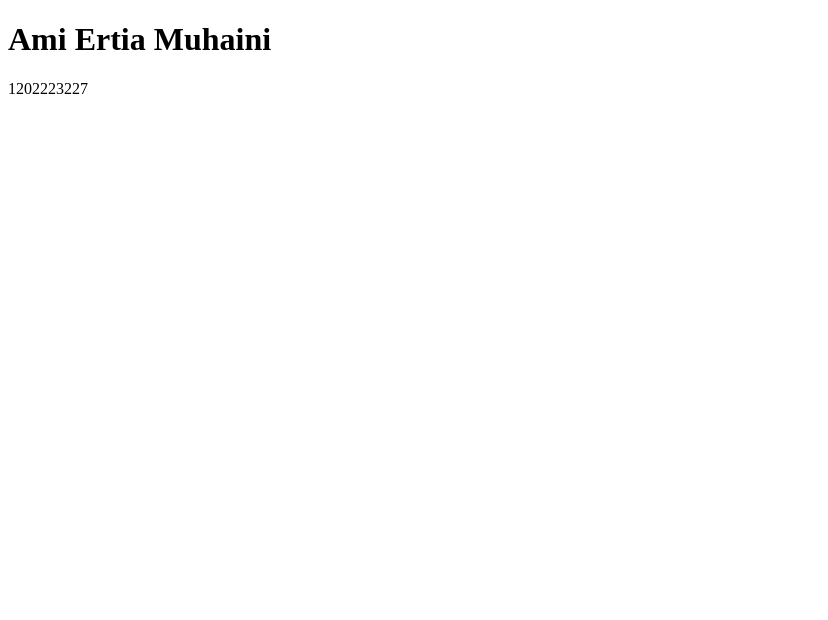
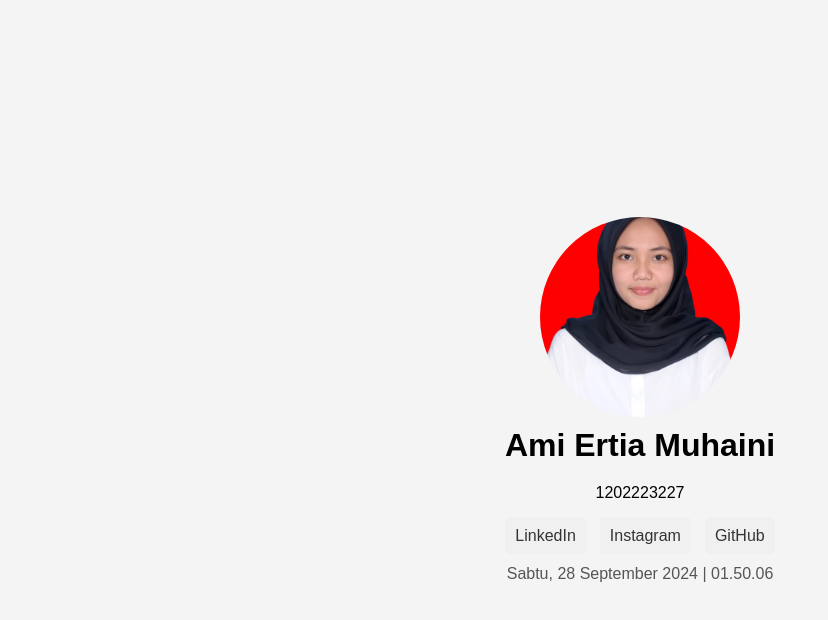
Before and after one commit to amiertia/amiertia.github.io, a plain HTML site: page index.html in a window 1280 px wide. Shown: the whole page, without its empty margins (0-828 px from the left). Drawn offline with Linux system fonts and the light colour scheme; files whose address does not match are found by name.

Commit message:
Update index.html

```diff
--- a/index.html
+++ b/index.html
@@ -1,12 +1,84 @@
 <!DOCTYPE html>
-<html lang="en">
+<html>
 <head>
-    <meta charset="UTF-8">
-    <meta name="viewport" content="width=device-width, initial-scale=1.0">
-    <title>Document</title>
+    <title>Profil</title>
+    <style>
+        body, html {
+            height: 100%;
+            margin: 0;
+            display: flex;
+            justify-content: center;
+            align-items: center;
+            background-color: #f4f4f4;
+        }
+        .image-container {
+            text-align: center;
+            display: flex;
+            flex-direction: column;
+            align-items: center;
+        }
+        img {
+            width: 200px;
+            height: 200px;
+            object-fit: cover;
+            border-radius: 50%;
+        }
+        h1, p {
+            margin: 10px 0;
+            font-family: Arial, sans-serif;
+        }
+        .social-links {
+            margin-top: 15px;
+        }
+        .social-links a {
+            text-decoration: none;
+            color: #333;
+            font-family: Arial, sans-serif;
+            padding: 10px;
+            border-radius: 5px;
+            background-color: #f0f0f0;
+            transition: background-color 0.3s;
+            margin: 0 5px;
+        }
+        .social-links a:hover {
+            background-color: #ddd;
+        }
+        .date-time {
+            margin-top: 20px;
+            font-family: Arial, sans-serif;
+            color: #555;
+            font-size: 16px;
+        }
+    </style>
 </head>
 <body>
-    <h1>Ami Ertia Muhaini</h1>
-    <p>1202223227</p>
+    <div class="image-container">
+        <img src="C:\Users\Ami Ertia Muhaini\Downloads\Ami Ertia Muhaini_Pas Foto.jpeg" alt="Gambar Lingkaran" class="circle-image">
+        <h1>Ami Ertia Muhaini</h1>
+        <p>1202223227</p>
+        <div class="social-links">
+            <a href="https://www.linkedin.com/in/ami-ertia-muhaini-5b670824b/" target="_blank">LinkedIn</a>
+            <a href="https://www.instagram.com/ami" target="_blank">Instagram</a>
+            <a href="https://github.com/amiertia" target="_blank">GitHub</a>
+        </div>
+        <div class="date-time" id="dateTimeDisplay">
+
+        </div>
+    </div>
+
+    <script>
+        function updateDateTime() {
+            const dateTimeDisplay = document.getElementById('dateTimeDisplay');
+            const now = new Date();
+            const options = { weekday: 'long', year: 'numeric', month: 'long', day: 'numeric' };
+            const date = now.toLocaleDateString('id-ID', options);
+            const time = now.toLocaleTimeString('id-ID');
+            dateTimeDisplay.innerHTML = date + ' | ' + time;
+        }
+
+        setInterval(updateDateTime, 1000);
+
+        updateDateTime();
+    </script>
 </body>
 </html>
```
